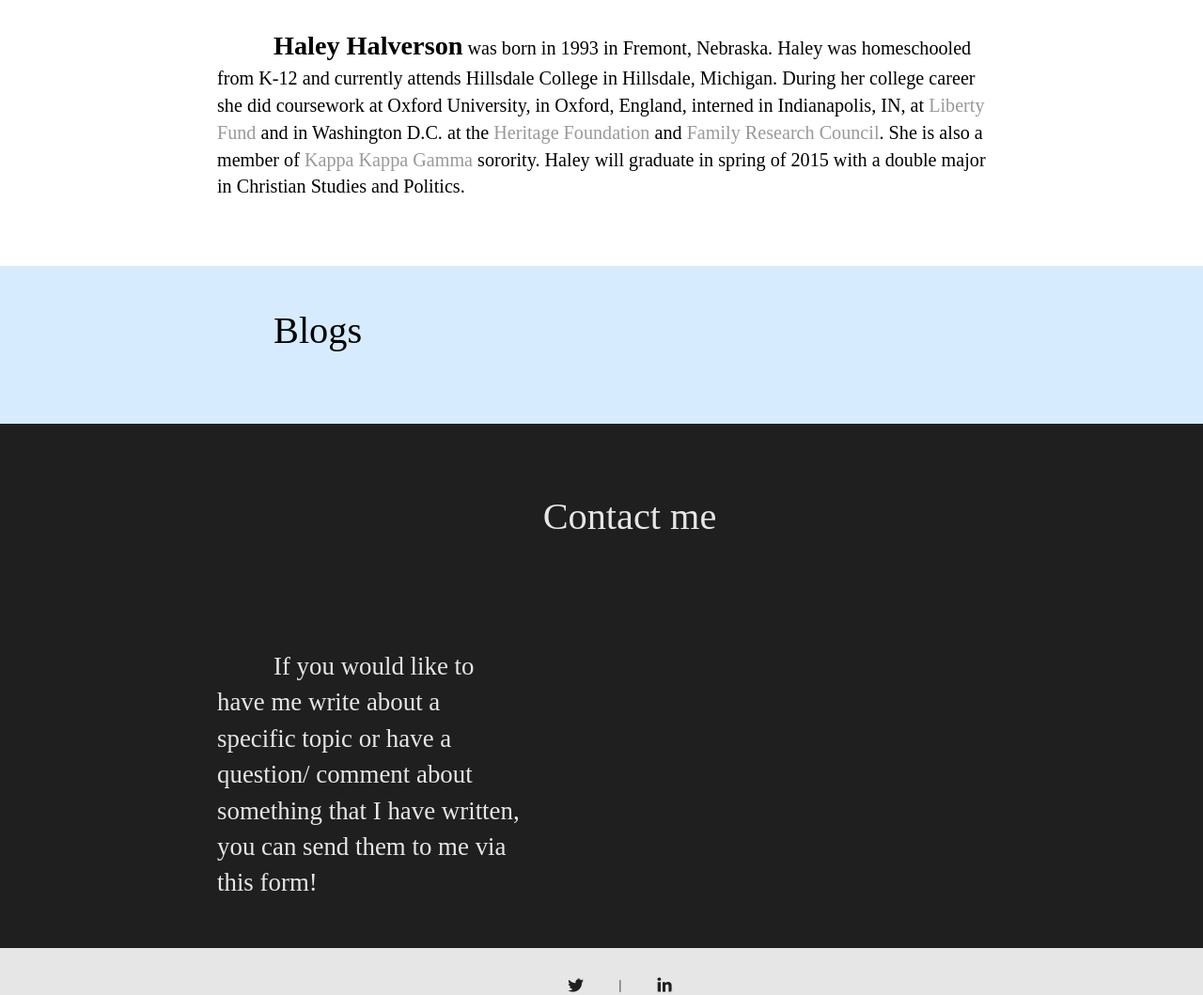
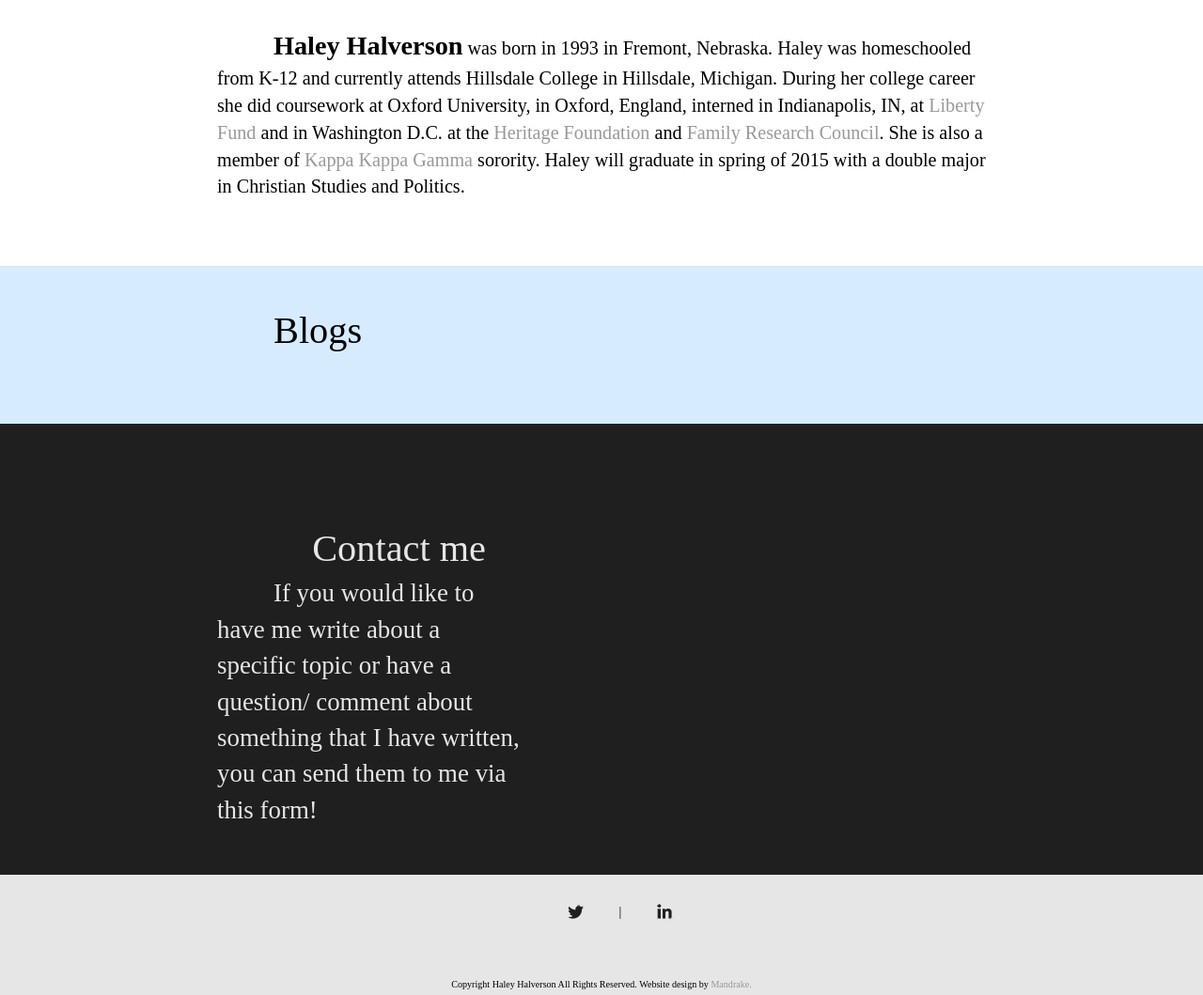
Before and after one commit to JonesWoodCo/haleyBlog, a PHP site: page / in a window 1280 px wide. Shown: the part 703-1762 px from the top of the page at 94% size. Run offline with PHP 8.4, Linux system fonts and the light colour scheme; data that the repository does not hold is empty; a stand-in replaces the project's code that opens the database connection; some web fonts are replaced.

Commit message:
getting cloooooserrrrrrr

```diff
--- a/index.php
+++ b/index.php
@@ -152,13 +152,13 @@ require_once("dbconnect.php");
     <a name="haleyContactHome"></a>
     <div class="haleyContactHome">
 
-            <p  class="contactTitle"> Contact me</p>
+
 
 
 
 
             <div class="contactTextSide" ">
-
+        <p  class="contactTitle"> Contact me</p>
 	<!--<div class="contactText">-->
             <p class="contactParagraph">If you would like to have me write about a specific topic or have a question/ comment about something that I have written, you can send them to me via this form!</p>
         </div>
--- a/main2.css
+++ b/main2.css
@@ -333,7 +333,7 @@ p{
 .contactTitle{
   font-size: 1.8em;
   text-indent: 60px;
-  margin-bottom: 20px;
+  margin-bottom: 0px;
   margin-left: auto;
   margin-right: auto;
   width: 100%;
```
